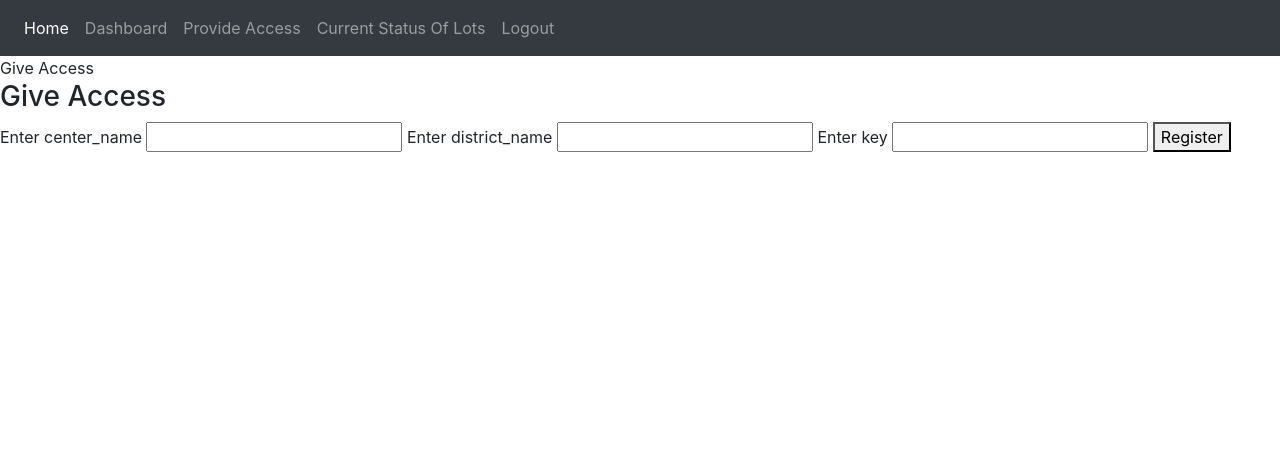
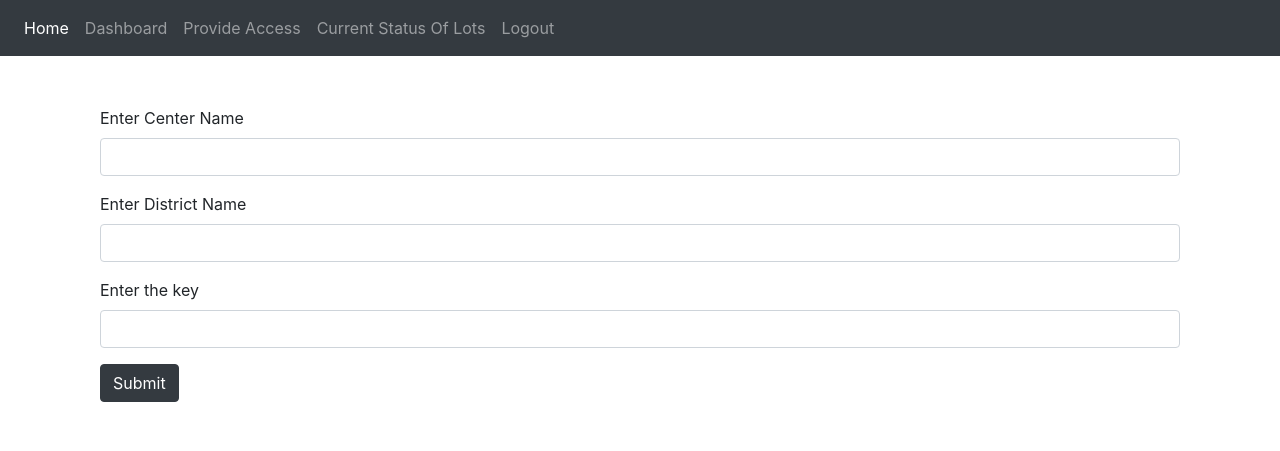
Before and after one commit to manish103p/VaccineDistributionSystem, a Django app: page /provideaccess in a window 1280 px wide. Shown: the top 451 px of the page. Run offline with Django 3.2, Linux system fonts and the light colour scheme; a user stored in the database is signed in; some libraries are stand-ins or nearby versions.

Commit message:
styling of provide access

```diff
--- a/templates/center_dash.html
+++ b/templates/center_dash.html
@@ -14,7 +14,7 @@
                 <input type="number" class="form-control" id="max_count" name="max_count" placeholder="Enter Max Count" min="1">
               </div>
             </div>
-            <button class="btn btn-primary">Submit</button>
+            <button class="btn btn-dark">Submit</button>
           </form>
         {% else %}
           <b style="color: green;">Max Count per Day : {{center_obj.maxCountPerDate}}</b>
@@ -23,7 +23,7 @@
 
         <table class="table table-striped table-bordered">
             <thead>
-              <tr class="table-info">
+              <tr class="thead-dark">
                 <th scope="col">Lot ID</th>
                 <th scope="col">Arrival Time</th>
                 <th scope="col">Doses consumed</th>
@@ -46,7 +46,7 @@
                 <td>{{lot.lot.countOfDosesConsumed}}</td>
                 <td>
                   {% if lot.arrivalTimestamp == None %}
-                    <a href="/center/{{name}}/updateArrivalTimeCenter/{{ lot.lot.lotId }}"><button type="button" class="btn btn-primary">Update Arrival</button></a>
+                    <a href="/center/{{name}}/updateArrivalTimeCenter/{{ lot.lot.lotId }}"><button type="button" class="btn btn-dark">Update Arrival</button></a>
                   {% else %}
                     <b style="color:green;">Arrived</b>
                   {% endif %}
--- a/templates/login.html
+++ b/templates/login.html
@@ -25,6 +25,6 @@
         <input type="password" name="password" class="form-control" required id="id_password">
         <small id="emailHelp" class="form-text text-muted">At least 8 characters and 1 digit</small>
     </div>
-    <input type="submit" value="Login" class="button btn btn-primary" />
+    <input type="submit" value="Login" class="button btn btn-dark" />
 </form>
 {% endblock content %}
--- a/templates/provideaccess.html
+++ b/templates/provideaccess.html
@@ -2,11 +2,10 @@
 
 {% block content %}
 
-{% block title %} Give Access {% endblock %}
-{% block sub_content %}
-<form class="account-form" action="/provideaccess" method="POST">
+
+<form class="account-form" action="/provideaccess" method="POST" style="padding:50px 100px;">
   {% csrf_token %}
-  <h3 class="mb-2">Give Access</h3>
+
 
   {% if form.errors %}
   <p>Please correct the following errors:</p>
@@ -19,18 +18,19 @@
   {% endfor %}
   {% endif %}
 
-<label>{{ form.center_name.label }}</label>
-{{ form.center_name }}
+    <div class="form-group">
+      <label for="id_center_name">Enter Center Name</label>
+      <input type="text" class="form-control" name="center_name" maxlength="30" minlength="0" required id="id_center_name">
+    </div>
+    <div class="form-group">
+      <label for="id_district_name">Enter District Name</label>
+      <input type="text" class="form-control" name="district_name" maxlength="30" minlength="0" required id="id_district_name">
+    </div>
+    <div class="form-group">
+      <label for="id_key">Enter the key</label>
+      <input type="text" class="form-control" name="key" maxlength="50" minlength="16" required id="id_key">
+    </div>
+    <button type="submit" class="btn btn-dark">Submit</button>
+  </form>
 
-<label>{{ form.district_name.label }}</label>
-{{ form.district_name }}
-
-<label>{{ form.key.label }}</label>
-{{ form.key }}
-  <button type="submit">Register</button>
-
-</form>
-
-{% endblock sub_content %}
-
-{% endblock content %}
+{% endblock %}
--- a/templates/recieverVaccination.html
+++ b/templates/recieverVaccination.html
@@ -8,7 +8,7 @@
             <input type="number" name="aadharNumber" id="aadharNumber" class="form-control" minlength="16"
                 maxlength="16" />
         </div>
-        <button type="submit" class="btn btn-primary">Submit</button>
+        <button type="submit" class="btn btn-dark">Submit</button>
     </form>
 </body>
 
--- a/templates/register.html
+++ b/templates/register.html
@@ -66,7 +66,7 @@ Register Account
       <small id="emailHelp" class="form-text text-muted">Enter the key provided by mega center.</small>
     </div>
 
-    <button type="submit" class="btn btn-primary">Submit</button>
+    <button type="submit" class="btn btn-dark">Submit</button>
 
 </form>
 {% endblock content %}
--- a/templates/registerForVaccination.html
+++ b/templates/registerForVaccination.html
@@ -51,7 +51,7 @@
                 <input class="form-control" type="date" id="date-input" name="appointment_date" min="{{min_date_for_registration}}">
             </div>
         </div>
-    <button type="submit" class="btn btn-primary">Submit</button>
+    <button type="submit" class="btn btn-dark">Submit</button>
 </form>
 
 {% endblock %}
--- a/templates/registerForVaccinationDistrictForm.html
+++ b/templates/registerForVaccinationDistrictForm.html
@@ -12,7 +12,7 @@
         </select><br>
     </div>
 
-    <button type="submit" class="btn btn-primary">Submit</button>
+    <button type="submit" class="btn btn-dark">Submit</button>
 </form>
 
 {% endblock %}
--- a/templates/send_to_center.html
+++ b/templates/send_to_center.html
@@ -24,7 +24,7 @@
                 {% endfor %}
             </tbody>
         </table>
-        <button class="btn btn-primary" type="submit">Submit</button>
+        <button class="btn btn-dark" type="submit">Submit</button>
     </form>
 
     {{error}}
--- a/templates/send_to_district.html
+++ b/templates/send_to_district.html
@@ -24,7 +24,7 @@
                 {% endfor %}
             </tbody>
         </table>
-        <button class="btn btn-primary" type="submit">Submit</button>
+        <button class="btn btn-dark" type="submit">Submit</button>
     </form>
 
     {{error}}
```
Also changed, not shown: templates/dashboard.html (+5 -5 lines), templates/district_dash.html (+8 -8 lines), db.sqlite3.
